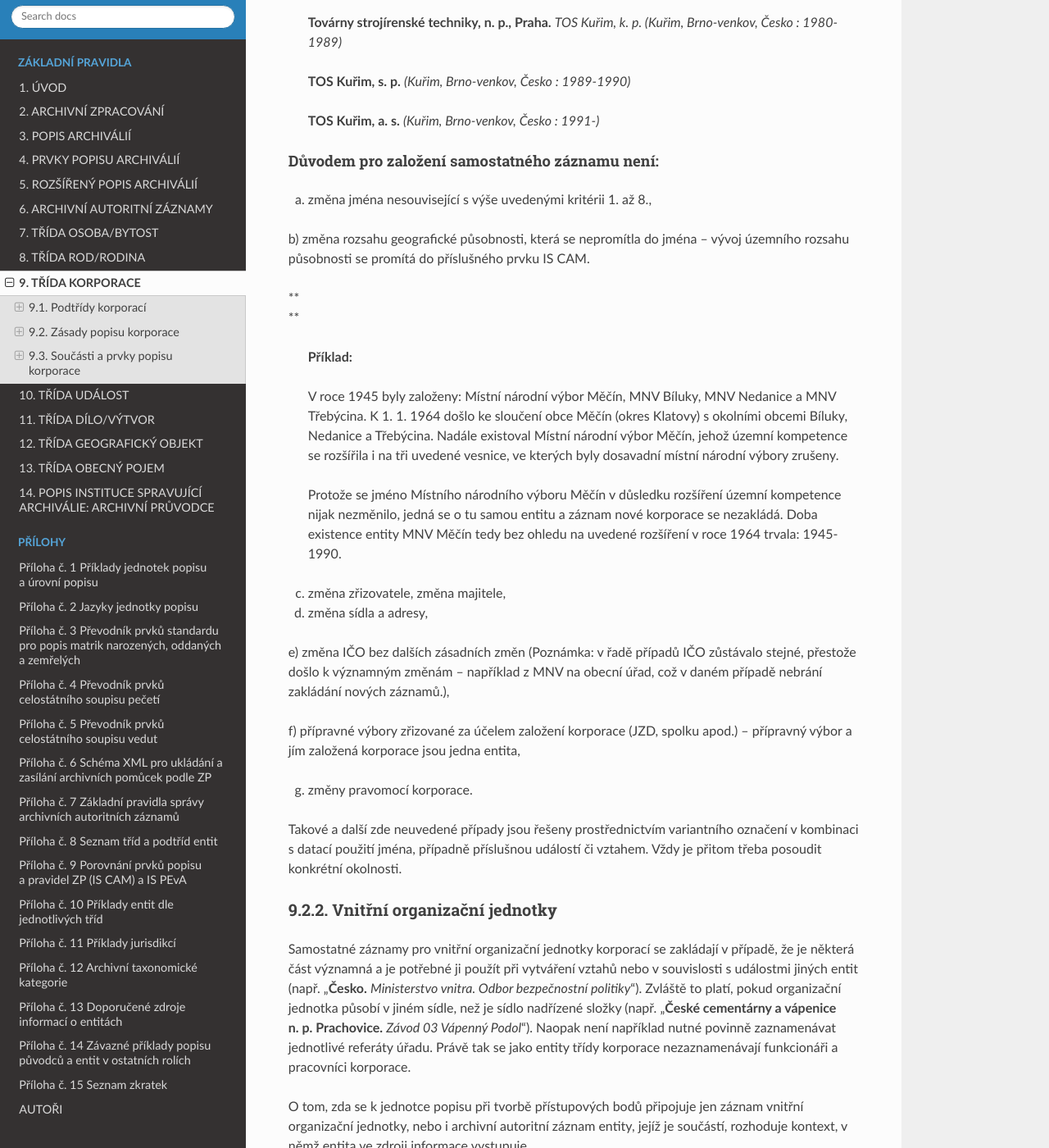
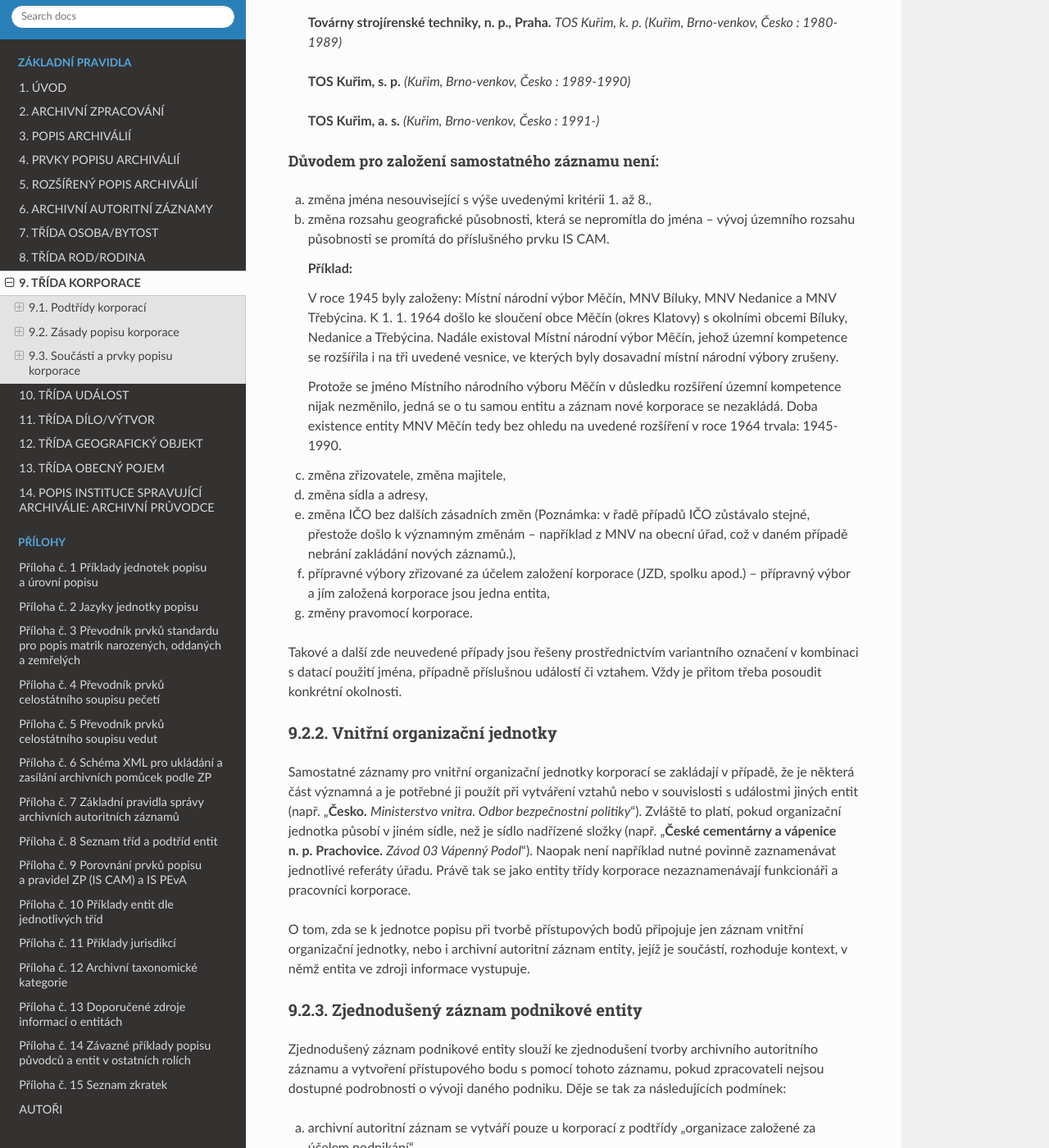
Before and after one commit to elzasw/zp, a Sphinx documentation site: the page built from source/09-korporace.rst, in a window 1280 px wide and 1400 px high, scrolled down 10856 px. Shown: the whole window at 82% size. Built offline with Sphinx 7.4.7 and the Read the Docs theme 2.0.0, drawn with Linux system fonts in a browser that asks for light colours.

```diff
--- a/source/09-korporace.rst
+++ b/source/09-korporace.rst
@@ -602,11 +602,8 @@ Důvodem pro založení samostatného záznamu není:
 a) změna jména nesouvisející s výše uvedenými kritérii 1. až 8.,
 
 b) změna rozsahu geografické působnosti, která se nepromítla do jména –
-vývoj územního rozsahu působnosti se promítá do příslušného prvku IS
-CAM.
-
-| \*\*
-| \*\*
+   vývoj územního rozsahu působnosti se promítá do příslušného prvku IS
+   CAM.
 
    **Příklad:**
 
@@ -627,13 +624,14 @@ c) změna zřizovatele, změna majitele,
 d) změna sídla a adresy,
 
 e) změna IČO bez dalších zásadních změn (Poznámka: v řadě případů IČO
-zůstávalo stejné, přestože došlo k významným změnám – například z MNV na
-obecní úřad, což v daném případě nebrání zakládání nových záznamů.),
+   zůstávalo stejné, přestože došlo k významným změnám – například z MNV na
+   obecní úřad, což v daném případě nebrání zakládání nových záznamů.),
 
 f) přípravné výbory zřizované za účelem založení korporace (JZD, spolku
-apod.) – přípravný výbor a jím založená korporace jsou jedna entita,
+   apod.) – přípravný výbor a jím založená korporace jsou jedna entita,
 
 g) změny pravomocí korporace.
+
 
 Takové a další zde neuvedené případy jsou řešeny prostřednictvím
 variantního označení v kombinaci s datací použití jména, případně
```
